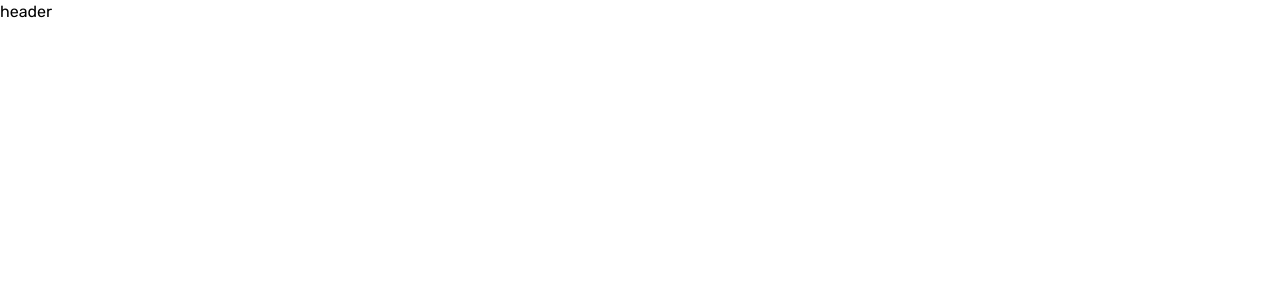
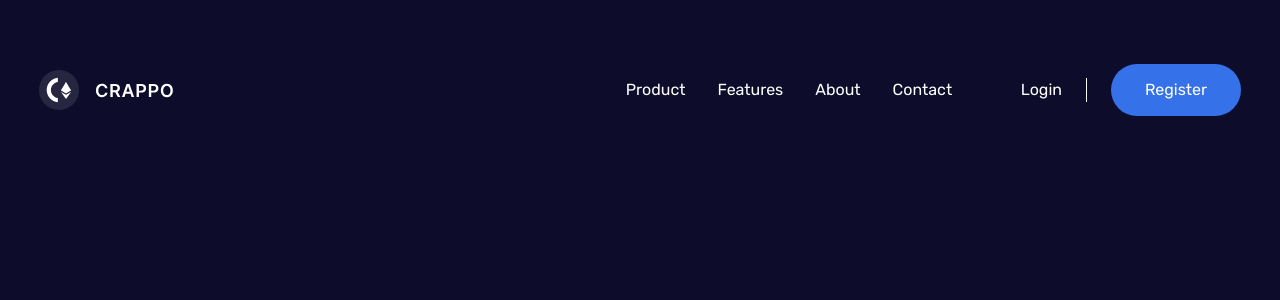
Before and after one commit to xeuxdev/crappo-cryptocurrency-website-challenge, a Next.js app: page / in a window 1280 px wide. Shown: the top 300 px of the page. Built offline with nearby package versions, Linux system fonts and the light colour scheme.

Commit message:
finshed navigation for desktop and added icons for mobile

```diff
--- a/components/Header.tsx
+++ b/components/Header.tsx
@@ -1,8 +1,7 @@
-import React from "react"
 
 type Props = {}
 
 const Header = (props: Props) => {
-  return <div className="">header</div>
+  return <header className="">header</header>
 }
 export default Header
--- a/components/NavBar.tsx
+++ b/components/NavBar.tsx
@@ -1,9 +1,62 @@
-import React from "react"
+import Image from "next/image"
+import Link from "next/link"
+import { motion } from "framer-motion"
+import { useState } from "react"
+type Props = {
+  name: string
+}
 
-type Props = {}
+const NavBar = () => {
+  const [isOpen, setisOpen] = useState(true)
+  return (
+    <nav className="container flex items-center justify-between">
+      <div className="w-[135px] h-10">
+        <Image src={"/assets/logo.svg"} alt="logo" width={135} height={40} />
+      </div>
 
-const NavBar = (props: Props) => {
-  return <div>NavBar</div>
+      <div className="hidden lg:flex items-center space-x-14">
+        {/* navmenu */}
+        <div className="flex items-center w-[339px] h-7 space-x-8">
+          <NavLink name="product" />
+          <NavLink name="features" />
+          <NavLink name="about" />
+          <NavLink name="contact" />
+        </div>
+        <div className="flex items-center w-[221] space-x-6">
+          <NavLink name="login" />
+          <span className="h-6 bg-light_bg w-[1px]"></span>
+          <motion.div
+            className="rounded-full w-[130px] h-[52px] grid place-items-center bg-accent hover:bg-accent/70 duration-150 cursor-pointer"
+            whileHover={{ scale: 1.1 }}
+            whileTap={{ scale: 0.9 }}
+          >
+            <NavLink name="register" />
+          </motion.div>
+        </div>
+      </div>
+
+      {/* mobile menu */}
+      <div className="lg:hidden cursor-pointer relative z-50">
+        <Image
+          src={`${isOpen ? "/assets/close.svg" : "/assets/hamburger.svg"}`}
+          alt="open menu"
+          width={`${isOpen ? 20 : 25}`}
+          height={`${isOpen ? 20 : 25}`}
+        />
+      </div>
+      <div className="fixed top-0 right-0 w-full hidden"></div>
+    </nav>
+  )
 }
 
 export default NavBar
+
+function NavLink(props: Props) {
+  return (
+    <Link href={`${props.name}`}>
+      <a className="text-body_sm_rg text-white relative capitalize duration-300 after:absolute after:-bottom-1 after:block after:h-[2.5px] after:w-full after:bg-accent after:scale-0 hover:after:scale-100 after:duration-300 ">
+        {props.name}
+      </a>
+    </Link>
+  )
+}
--- a/package.json
+++ b/package.json
@@ -17,6 +17,7 @@
     "react-dom": "18.2.0",
     "tailwindcss": "^3.1.8"
   },
+
   "devDependencies": {
     "@types/node": "18.7.14",
     "@types/react": "18.0.18",
--- /dev/null
+++ b/pages/HeroSection.tsx
@@ -0,0 +1,14 @@
+import NavBar from "../components/NavBar"
+
+const HeroSection = () => {
+  return (
+    <section
+      className="bg-primary h-full min-h-[850px] px-6 md:px-8 xl:px-0 pt-8 md:pt-16
+    "
+    >
+      <NavBar />
+    </section>
+  )
+}
+
+export default HeroSection
--- a/pages/index.tsx
+++ b/pages/index.tsx
@@ -1,6 +1,6 @@
 import type { NextPage } from "next"
 import Head from "next/head"
-import Header from "../components/Header"
+import HeroSection from "./HeroSection"
 
 const Home: NextPage = () => {
   return (
@@ -14,9 +14,10 @@ const Home: NextPage = () => {
         <meta name="description" content="Generated by create next app" />
         <link rel="icon" href="/assets/logo.svg" />
       </Head>
-      <Header />
 
-      <main className={""}></main>
+      <main className={"scroll-smooth"}>
+        <HeroSection />
+      </main>
 
       <footer className={""}></footer>
     </>
--- a/styles/globals.css
+++ b/styles/globals.css
@@ -10,3 +10,6 @@ html,
 body {
   font-family: Rubik, sans-serif;
 }
+a {
+  color: white;
+}
--- a/tailwind.config.js
+++ b/tailwind.config.js
@@ -4,7 +4,14 @@ module.exports = {
     "./pages/**/*.{js,ts,jsx,tsx}",
     "./components/**/*.{js,ts,tsx,jsx}",
   ],
+
   theme: {
+    screens: {
+      sm: "640px",
+      md: "768px",
+      lg: "1024px",
+      xl: "1202px",
+    },
     container: {
       center: true,
     },
@@ -34,7 +41,6 @@ module.exports = {
       body_st_rg: ["1.125rem", { lineHeight: "150%", fontWeight: "400" }],
       body_sm_md: ["1rem", { lineHeight: "150%", fontWeight: "500" }],
       body_sm_rg: ["1rem", { lineHeight: "1.75rem", fontWeight: "400" }],
-
     },
     extend: {},
   },
```
Also changed, not shown: public/assets/close.svg (added), public/assets/hamburger.svg (added).
